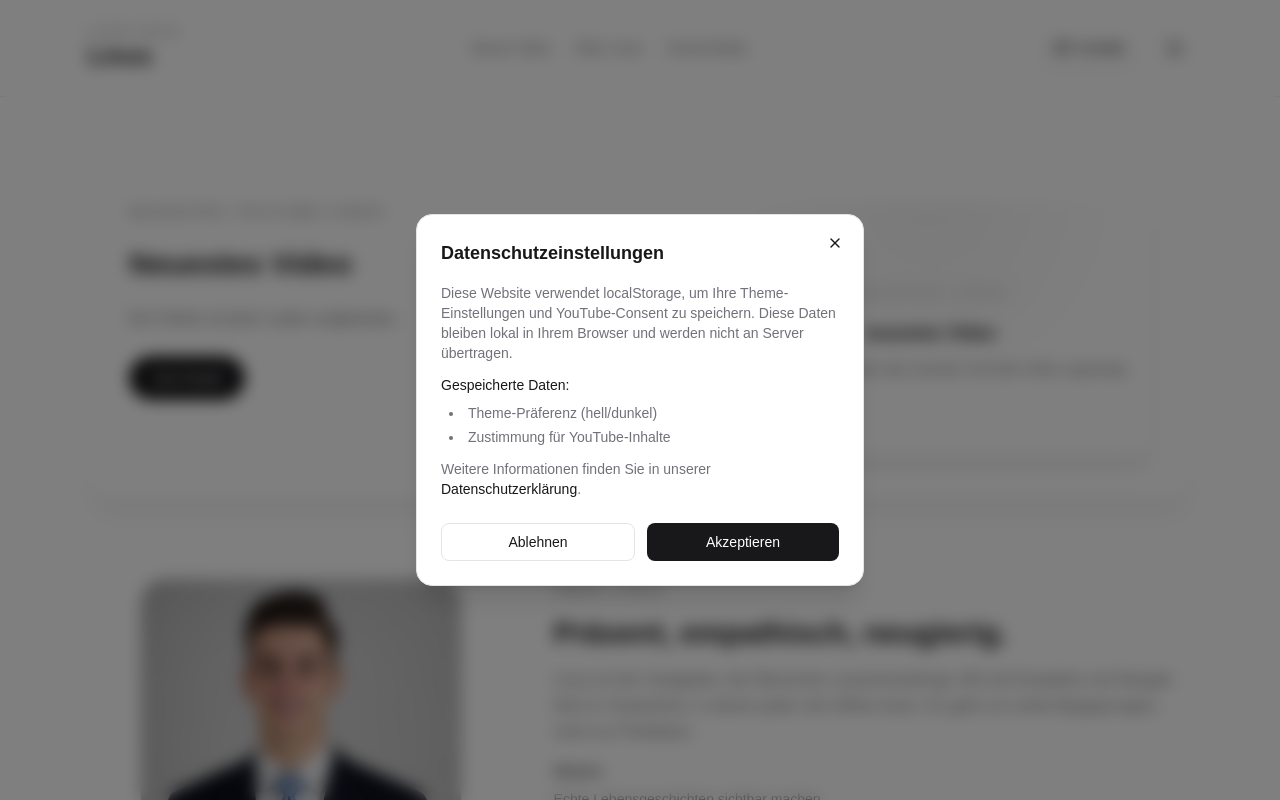
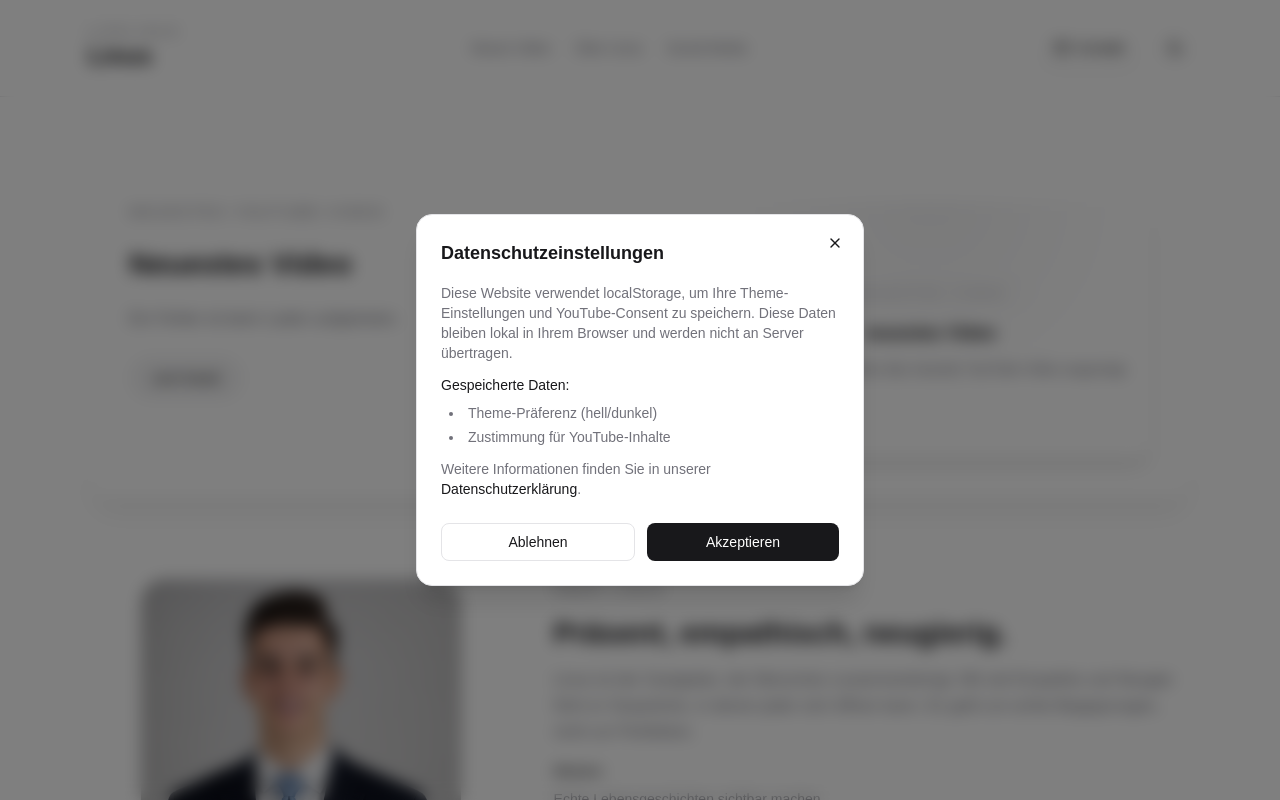
Before and after one commit to knoepsim/linus-webapp, a Next.js app: page / in a window 1280 px wide. Shown: the top 800 px of the page. Built offline with nearby package versions, Linux system fonts and the light colour scheme; no server answers.

Commit message:
Refactor VideoSection component for improved readability and maintainability

```diff
--- a/app/components/sections/VideoSection.tsx
+++ b/app/components/sections/VideoSection.tsx
@@ -102,13 +102,24 @@ export default function VideoSection({ video: initialVideo }: VideoSectionProps)
                     <p className="text-base leading-relaxed text-muted-foreground">
                         {video.firstParagraph}
                     </p>
+                    {(video.embedUrl && videoId) ? (
                         <a
-            className="inline-flex items-center rounded-full bg-primary px-6 py-3 text-sm font-medium text-primary-foreground transition hover:bg-primary/90"
+                            className="mr-2 inline-flex items-center rounded-full bg-primary px-6 py-3 text-sm font-medium text-primary-foreground transition hover:bg-primary/90"
                             href={video.watchUrl}
                             target="_blank"
                             rel="noreferrer"
                         >
-            Zum Kanal
+                            zum Video
+                        </a>
+                    ) : (<></>)}
+
+                    <a
+                        className="inline-flex items-center rounded-full bg-secondary px-6 py-3 text-sm font-medium text-secondary-foreground transition hover:bg-secondary/65"
+                        href={fallbackVideo.watchUrl}
+                        target="_blank"
+                        rel="noreferrer"
+                    >
+                        zum Kanal
                     </a>
                 </div>
                 <div className="flex flex-col gap-4">
```
Lines whose indentation alone changed are shown as unchanged.
